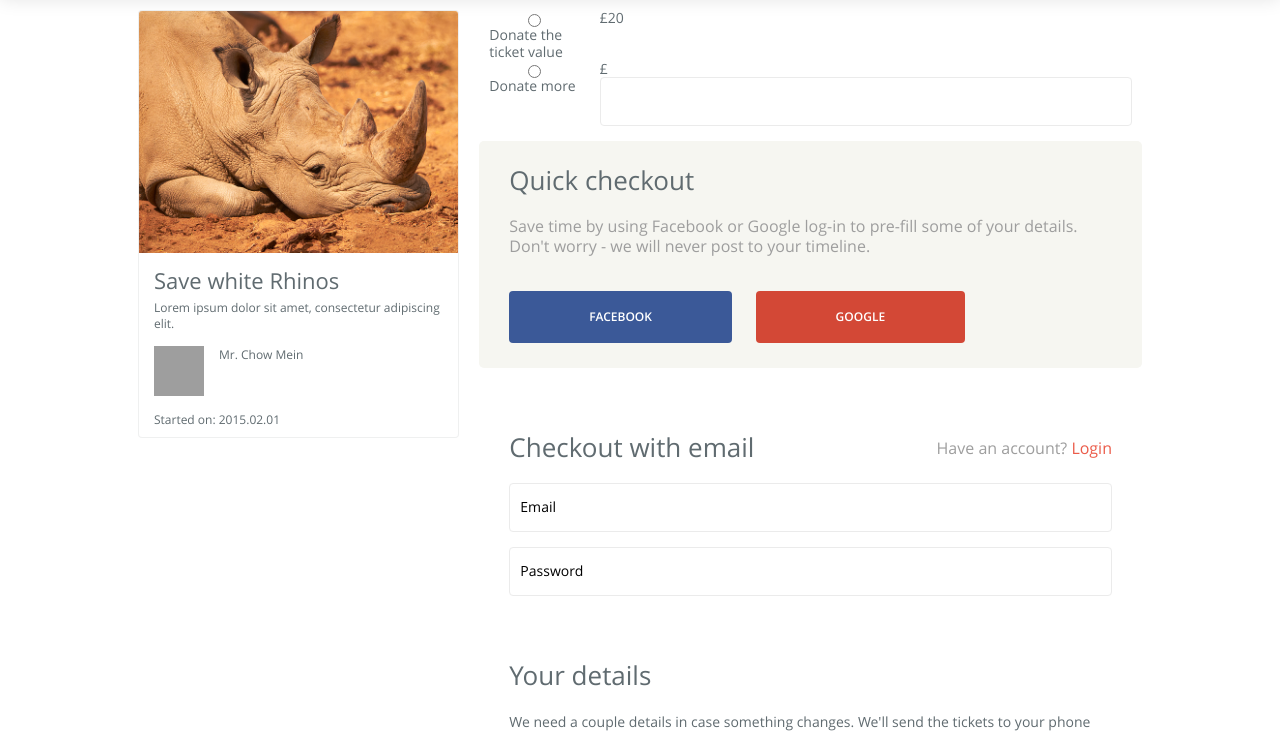
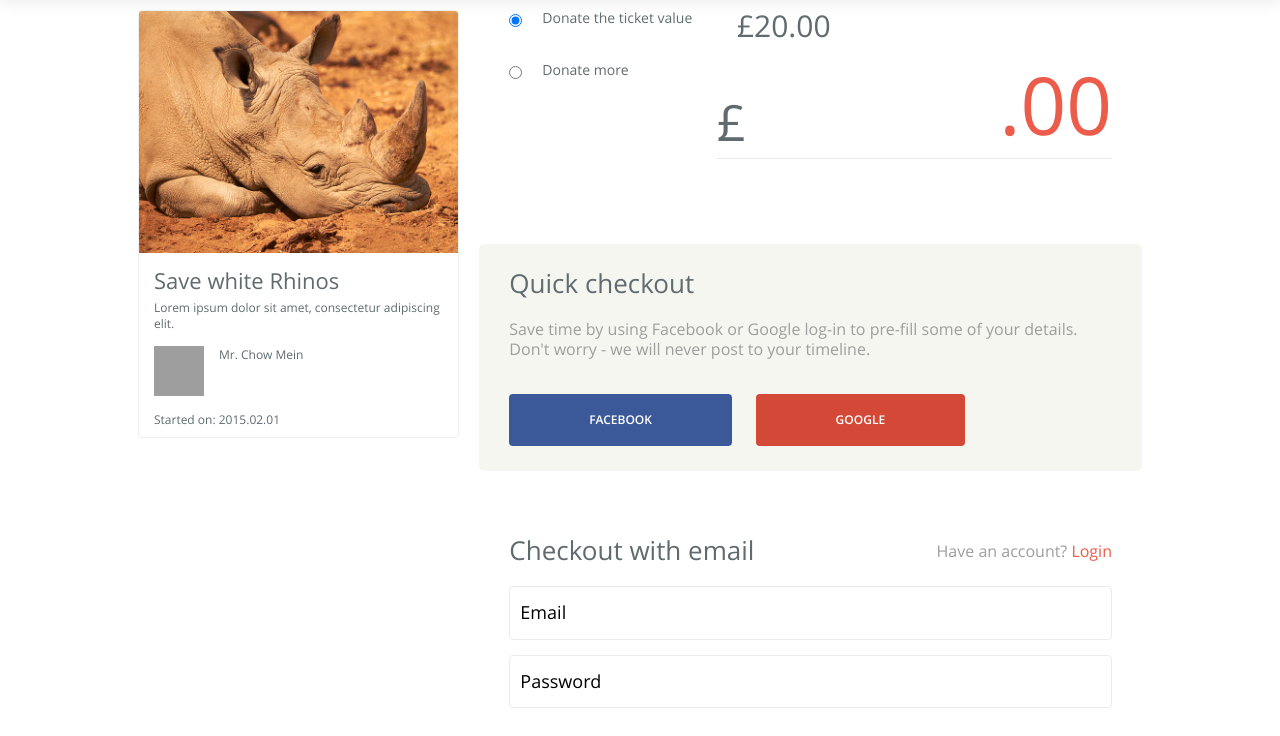
Before and after one commit to pravienmangal/pTitan, a website: page public/views/checkout.html in a window 1280 px wide. Shown: the part 60-796 px from the top of the page. Drawn offline with Linux system fonts and the light colour scheme; grey boxes are pictures that could not be loaded; some icons are missing.

Commit message:
Checkout page style updates and html updates

```diff
--- a/public/css/style.less
+++ b/public/css/style.less
@@ -492,6 +492,10 @@
             &.row-one {
                 margin-top: 70px;
             }
+            .row {
+				margin-left:-10px;
+				margin-right:-10px;
+            }
         }
         header {
             overflow: hidden;
@@ -898,11 +902,15 @@
                 border-radius: 4px;
                 .padding(15,10,15,10);
                 width: 100%;
+                font-size: 18px;
             }
             &.half {
                 width: 49%;
                 margin-right: 1%;
                 float: left;
+            }
+            input[type="radio"] {
+                width: auto;
             }
         }
         .donor-details {
@@ -924,6 +932,57 @@
             .paypal-button img {
                 width: 150px;
                 margin:  20px auto;
+            }
+        }
+        .donation-amount {
+            margin-bottom: 40px;
+            .padding(0,30,25,30);
+            overflow: hidden;
+
+            .ticket-value {
+                font-size: 30px;
+                line-height: 32px;
+            }
+            .row {
+                margin-bottom: 20px;
+
+                input[type="radio"] {
+                    float: left;
+                }
+                span{
+                    margin-left: 20px;
+                }
+                .currency {
+
+                }
+            }
+            .donation-value {
+                position: relative;
+
+                input[type="text"] {
+                    border: none;
+                    border-bottom:  1px solid #ebebeb;
+                    border-radius: 0;
+                    font-size: 80px;
+                    text-align: right;
+                    .padding(0,110,0,55);
+                    color: @brandColor;
+                }
+                &:after {
+                    position: absolute;
+                    right: 0;
+                    bottom: 6px;
+                    font-size: 80px;
+                    content: '.00';
+                    color: @brandColor;
+                }
+                .currency {
+                    position: absolute;
+                    left: 0;
+                    bottom: 6px;
+                    font-size: 50px;
+                    margin: 0;
+                }
             }
         }
 
--- a/public/views/checkout.html
+++ b/public/views/checkout.html
@@ -44,12 +44,12 @@
                         <div class="donation-amount">
                             <div class="form-group">
                                <div class="row">
-                                   <div class="col-xs-2"><input type="radio" name="donation-mentod"><span>Donate the ticket value</span></div>
-                                   <div class="col-xs-10"><div class="ticket-value"><span class="currency">£</span>20</div></div>
+                                   <div class="col-xs-4"><input type="radio" name="donation-mentod" checked><span>Donate the ticket value</span></div>
+                                   <div class="col-xs-8"><div class="ticket-value"><span class="currency">£</span>20.00</div></div>
                                </div>
                                <div class="row">
-                                   <div class="col-xs-2"><input type="radio" name="donation-mentod"><span>Donate more</span></div>
-                                   <div class="col-xs-10"><span class="currency">£</span><input type="text" name="donation-amount" /></div>
+                                   <div class="col-xs-4"><input type="radio" name="donation-mentod"><span>Donate more</span></div>
+                                   <div class="col-xs-8"><div class="donation-value"><span class="currency">£</span><input type="text" name="donation-amount" maxlength="5"></div></div>
                                </div>
                             </div>
                         </div>
```
Also changed, not shown: dist/css/style.css.
